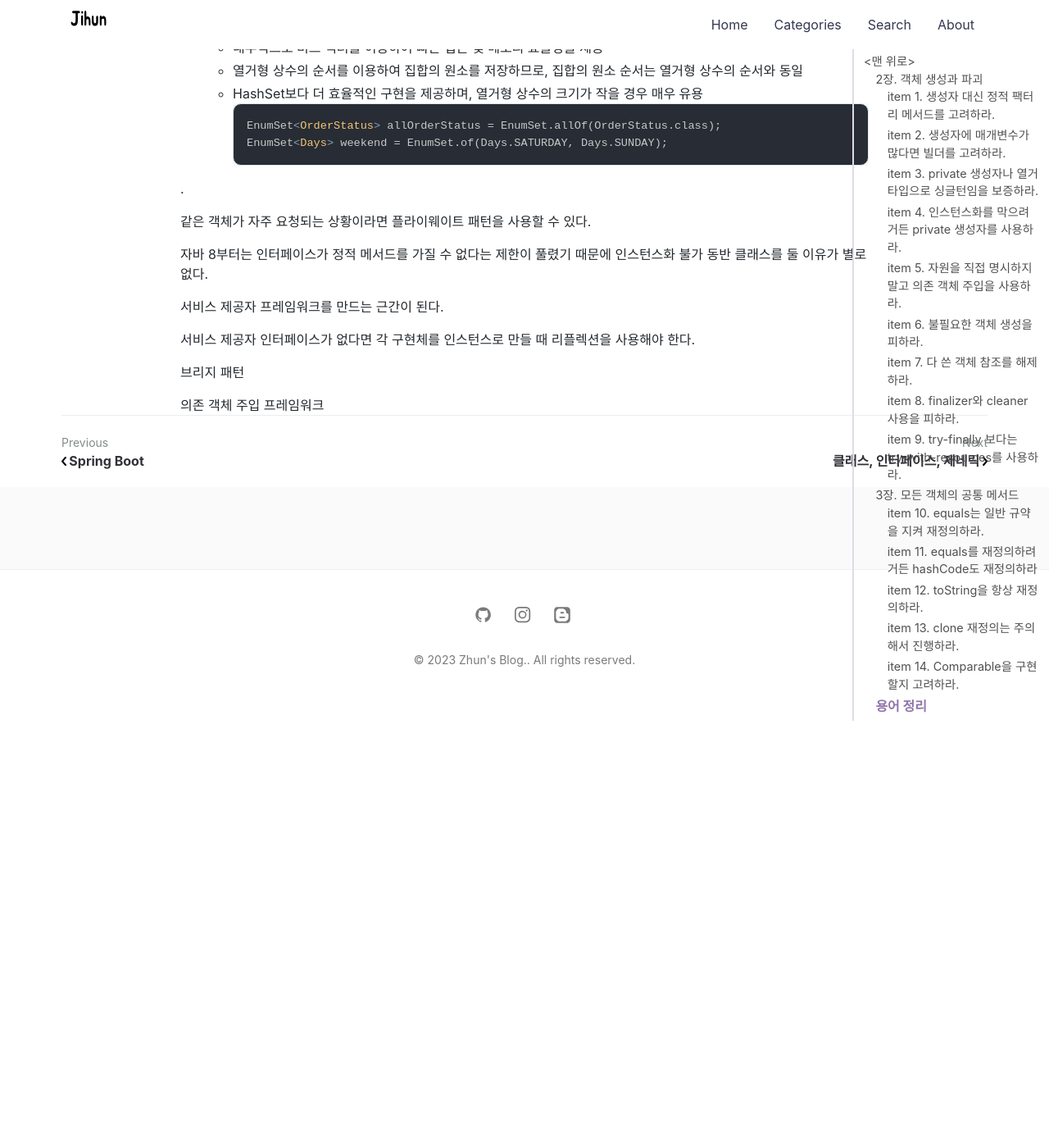
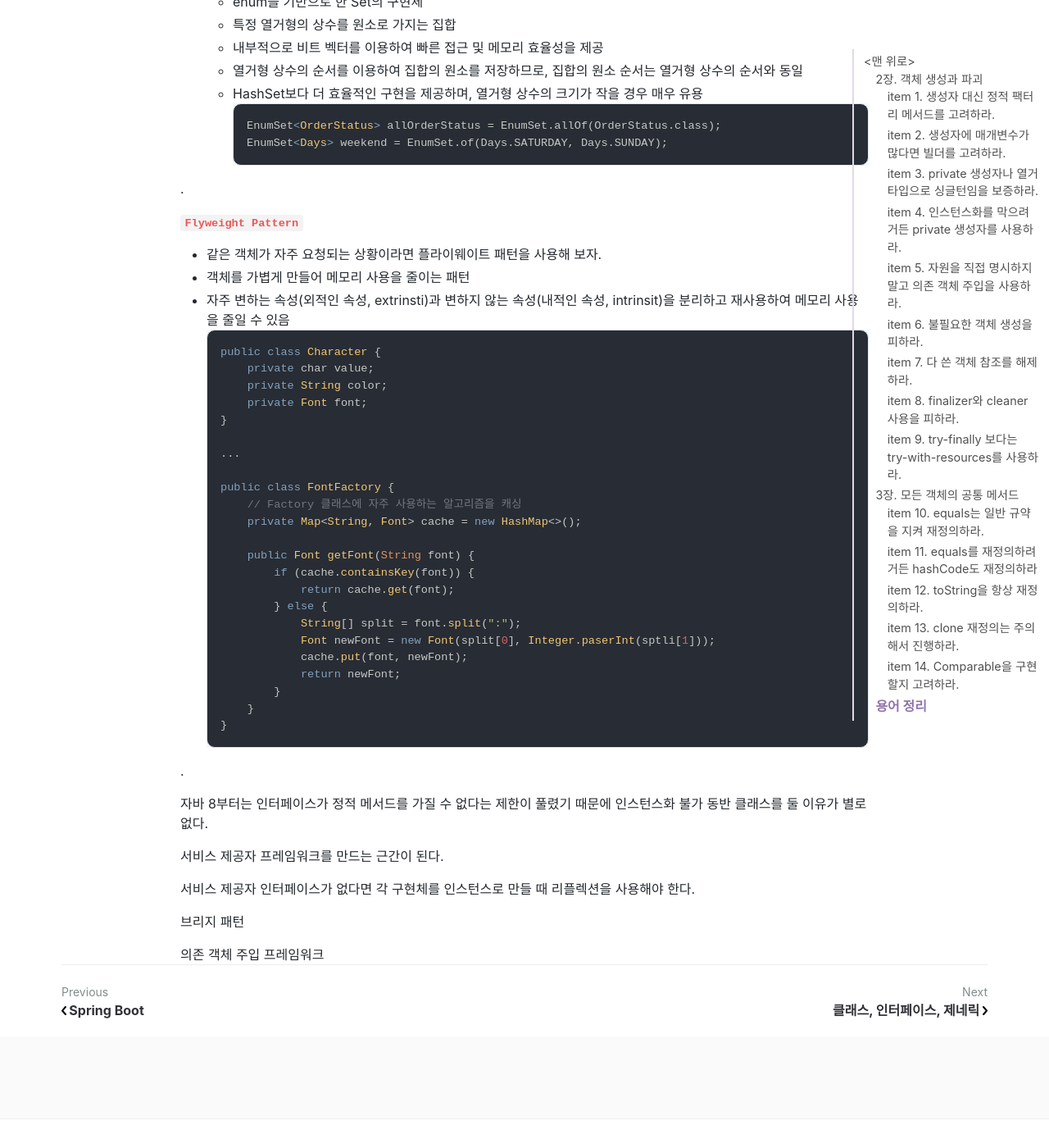
Before and after one commit to jihunparkme/jihunparkme.github.io, a Jekyll site: the page built from _posts/2023-04-07-Effective-Java-Object.md, in a window 1280 px wide and 1400 px high, scrolled down 20065 px. Shown: the whole window at 82% size. Built offline with Jekyll 4.4.1, drawn with Linux system fonts in a browser that asks for light colours; nearby versions of some CDN libraries; comment, search, counter and statistics services are not loaded; before the commit the page ends 20925 px from its top, so only the background shows below that; some of the changed text lies outside the part shown.

Commit message:
[Effective Java] Flyweight Pattern

````diff
--- a/_posts/2023-04-07-Effective-Java-Object.md
+++ b/_posts/2023-04-07-Effective-Java-Object.md
@@ -886,7 +886,42 @@
 
 .
 
-같은 객체가 자주 요청되는 상황이라면 플라이웨이트 패턴을 사용할 수 있다.
+**`Flyweight Pattern`**
+
+- 같은 객체가 자주 요청되는 상황이라면 플라이웨이트 패턴을 사용해 보자.
+- 객체를 가볍게 만들어 메모리 사용을 줄이는 패턴
+- 자주 변하는 속성(외적인 속성, extrinsti)과 변하지 않는 속성(내적인 속성, intrinsit)을 분리하고 재사용하여 메모리 사용을 줄일 수 있음
+  ```java
+  public class Character {
+      private char value;
+      private String color;
+      private Font font;
+  }
+
+  ...
+
+  public class FontFactory {
+      // Factory 클래스에 자주 사용하는 알고리즘을 캐싱
+      private Map<String, Font> cache = new HashMap<>();
+
+      public Font getFont(String font) {
+          if (cache.containsKey(font)) {
+              return cache.get(font);
+          } else {
+              String[] split = font.split(":");
+              Font newFont = new Font(split[0], Integer.paserInt(sptli[1]));
+              cache.put(font, newFont);
+              return newFont;
+          }
+      }
+  }
+  ```
+
+.
+
+
+
+
 
 자바 8부터는 인터페이스가 정적 메서드를 가질 수 없다는 제한이 풀렸기 때문에 인스턴스화 불가 동반 클래스를 둘 이유가 별로 없다.
 
````
